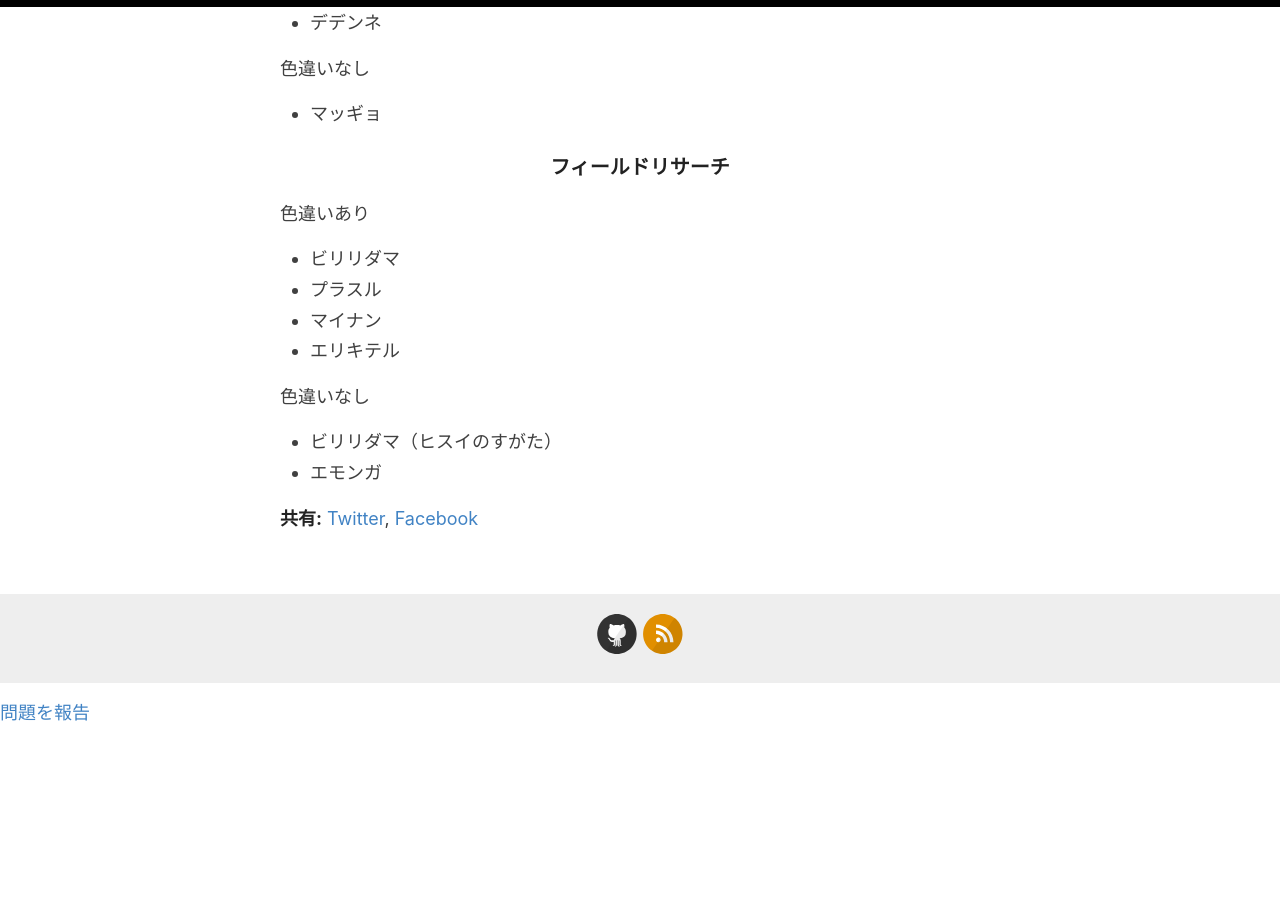
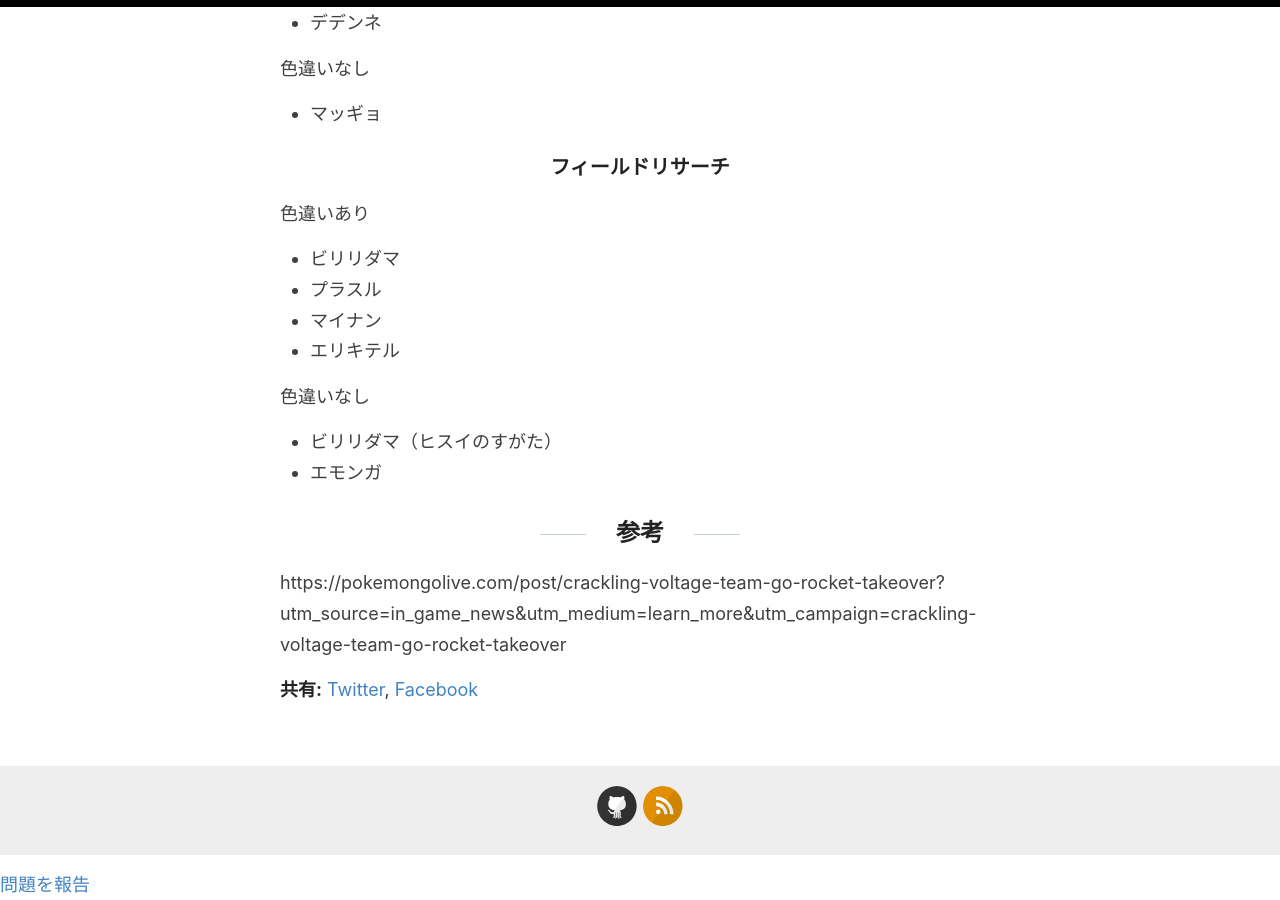
Before and after one commit to Game-Resources/Post, a Jekyll site: the page built from docs/_posts/2023-1-24-Electric Type Pokémon Event.md, in a window 1280 px wide and 900 px high, scrolled down 2499 px. Built offline with Jekyll 4.4.1, drawn with Linux system fonts in a browser that asks for light colours; before the commit the page ends 3228 px from its top, so only the background shows below that.

Commit message:
Post Edit

```diff
--- a/docs/_posts/2023-1-24-Electric Type Pokémon Event.md
+++ b/docs/_posts/2023-1-24-Electric Type Pokémon Event.md
@@ -106,3 +106,7 @@ categories: [PokemonGO, PokemonGO-Event]
 
 - ビリリダマ（ヒスイのすがた）
 - エモンガ
+
+## 参考
+
+https://pokemongolive.com/post/crackling-voltage-team-go-rocket-takeover?utm_source=in_game_news&utm_medium=learn_more&utm_campaign=crackling-voltage-team-go-rocket-takeover
```
